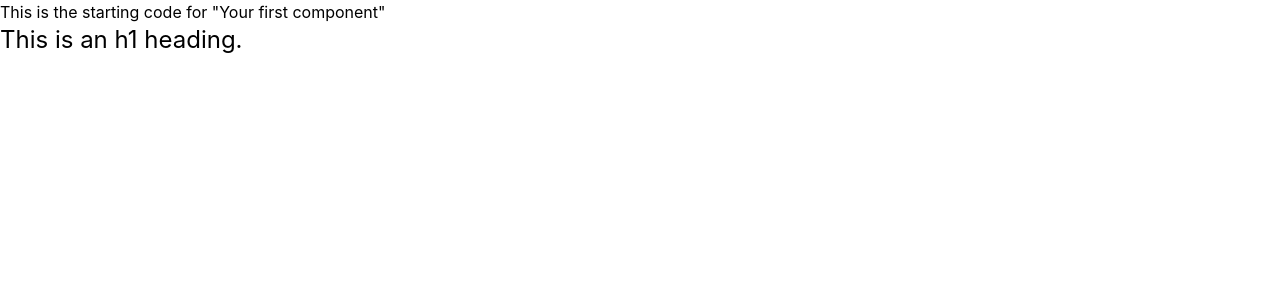
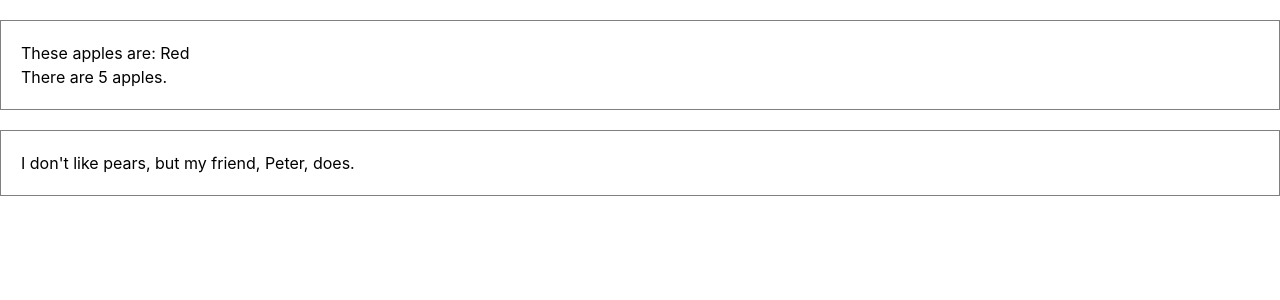
Before and after one commit to palakgarg007/firstapp, a React (Create React App) app: page / in a window 1280 px wide. Shown: the top 300 px of the page. Built offline with nearby package versions, Linux system fonts and the light colour scheme.

Commit message:
implementing props.children

```diff
--- a/src/App.js
+++ b/src/App.js
@@ -1,17 +1,15 @@
 // import logo from './logo.svg';
 // import './App.css';
-
-function Heading(){
-  return(
-    <h1 className="text-2xl">This is an h1 heading.</h1>
-  );
-};
+import Heading from './Heading';
+import Bag from './components/Bag';
+import Apples from './components/Apples';
+import Pears from './components/Pears';
 
 function App() {
   return(
     <div className="App">
-      This is the starting code for "Your first component"
-      <Heading />
+      <Bag children={<Apples color="Red" number="5" />}/>
+      <Bag children={<Pears friend="Peter" />} />
     </div>
   )
 }
--- /dev/null
+++ b/src/Heading.js
@@ -0,0 +1,7 @@
+function Heading(props){
+    return(
+        <h1 className="text-2xl">Hello {props.name}</h1>
+    );
+};
+
+export default Heading;
--- /dev/null
+++ b/src/components/Apples.js
@@ -0,0 +1,14 @@
+function Apples(props){
+    return(
+        <div>
+            <div>
+                <h2>These apples are: {props.color}</h2>
+            </div>
+            <div>
+                <h3>There are {props.number} apples.</h3>
+            </div>
+        </div>
+    );
+};
+
+export default Apples;
--- /dev/null
+++ b/src/components/Bag.js
@@ -0,0 +1,14 @@
+function Bag(props) {
+    const bag = {
+        padding: "20px",
+        border: "1px solid gray",
+        background: "#fff",
+        margin: "20px 0"
+    }
+    return (
+        <div style={bag}>
+            {props.children}
+        </div>
+    )
+}
+export default Bag
--- /dev/null
+++ b/src/components/Pears.js
@@ -0,0 +1,7 @@
+function Pears(props){
+    return (
+        <h2>I don't like pears, but my friend, {props.friend}, does.</h2>
+    );
+};
+
+export default Pears;
```
